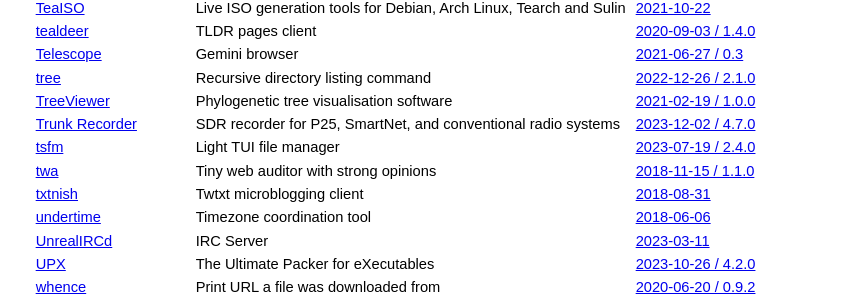
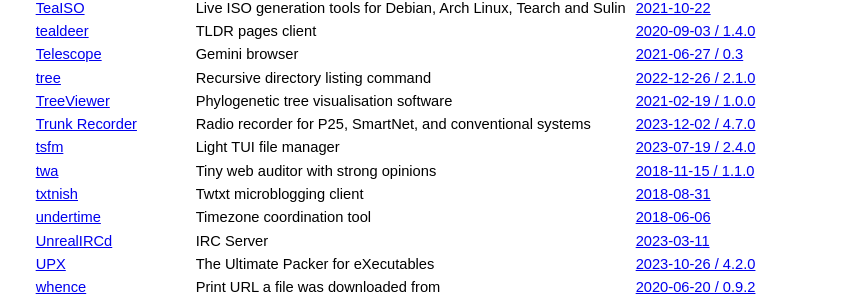
Before and after one commit to jcs/no_color, a Jekyll site: the page built from index.md, in a window 1280 px wide and 900 px high, scrolled down 5367 px. Shown: the part 144-447 px from the top of the window, without its empty margins (208-1071 px from the left). Built offline with Jekyll 4.4.1, drawn with Linux system fonts in a browser that asks for light colours; our own code applies the rules of GitHub Pages for plain Markdown files.

Commit message:
Update index.md

```diff
--- a/index.md
+++ b/index.md
@@ -272,7 +272,7 @@ color by default via `NO_COLOR`.
 | [Telescope](https://telescope.omarpolo.com) | Gemini browser | [2021-06-27 / 0.3](https://github.com/omar-polo/telescope/releases/tag/0.3) |
 | [tree](https://oldmanprogrammer.net/source.php?dir=projects/tree) | Recursive directory listing command | [2022-12-26 / 2.1.0](https://gitlab.com/OldManProgrammer/unix-tree/-/blob/22a2e268206b8d2238a686458c4702f9b3689e5b/CHANGES) |
 | [TreeViewer](https://treeviewer.org) | Phylogenetic tree visualisation software | [2021-02-19 / 1.0.0](https://github.com/arklumpus/TreeViewer/releases/tag/v1.0.0) |
-| [Trunk Recorder](https://trunkrecorder.com) | SDR recorder for P25, SmartNet, and conventional radio systems | [2023-12-02 / 4.7.0](https://github.com/robotastic/trunk-recorder/releases/tag/v4.7.0) |
+| [Trunk Recorder](https://trunkrecorder.com) | Radio recorder for P25, SmartNet, and conventional systems | [2023-12-02 / 4.7.0](https://github.com/robotastic/trunk-recorder/releases/tag/v4.7.0) |
 | [tsfm](https://npmjs.com/package/tsfm) | Light TUI file manager | [2023-07-19 / 2.4.0](https://github.com/akpi816218/tsfm/releases/tag/v2.4.0) |
 | [twa](https://github.com/trailofbits/twa) | Tiny web auditor with strong opinions | [2018-11-15 / 1.1.0](https://github.com/trailofbits/twa/releases/tag/1.1.0) |
 | [txtnish](https://github.com/mdom/txtnish) | Twtxt microblogging client | [2018-08-31](https://github.com/mdom/txtnish/commit/257d312ac282ab99e8357e31f6c282b881fbb171) |
```
